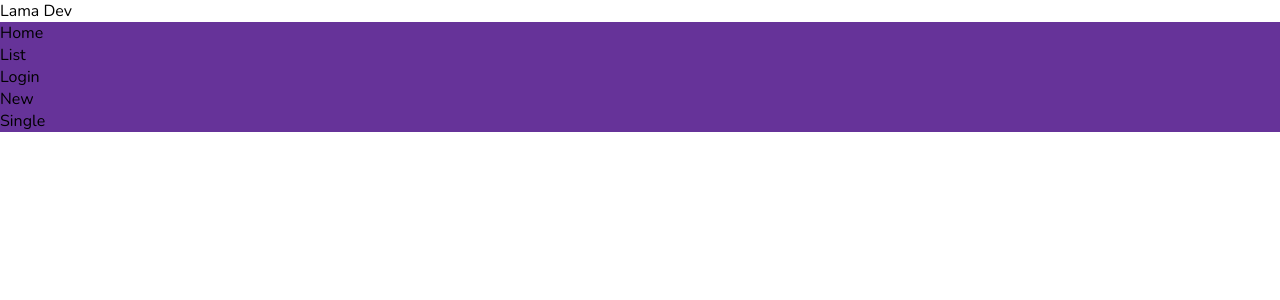
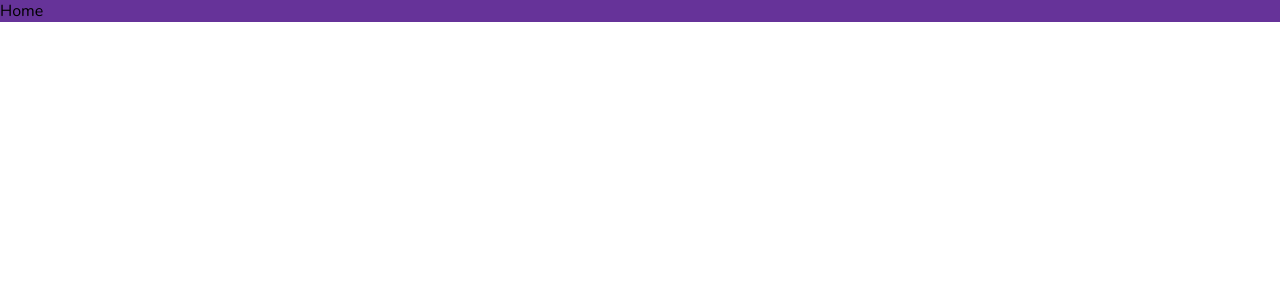
Before and after one commit to Matt-LaRochelle/react-admin, a React (Create React App) app: page / in a window 1280 px wide. Shown: the top 300 px of the page. Built offline with nearby package versions, Linux system fonts and the light colour scheme.

Commit message:
browser router

```diff
--- a/package.json
+++ b/package.json
@@ -8,6 +8,7 @@
     "@testing-library/user-event": "^13.5.0",
     "react": "^18.2.0",
     "react-dom": "^18.2.0",
+    "react-router-dom": "^6.14.2",
     "react-scripts": "5.0.1",
     "sass": "^1.64.1",
     "web-vitals": "^2.1.4"
--- a/src/App.js
+++ b/src/App.js
@@ -1,19 +1,31 @@
+import { BrowserRouter, Routes, Route } from 'react-router-dom'
 import Home from "./pages/home/Home";
 import List from "./pages/list/List";
 import Login from "./pages/login/Login";
 import New from "./pages/new/New";
 import Single from "./pages/single/Single";
 
-
 function App() {
   return (
     <div>
-      Lama Dev
-      <Home />
-      <List />
-      <Login />
-      <New />
-      <Single />
+      <BrowserRouter>
+        <Routes>
+          <Route path="/">
+            <Route index element={<Home/>}/>
+            <Route path="login" element={<Login/>}/>
+            <Route path="users">
+              <Route index element={<List/>}/>
+              <Route path=":userId" element={<Single/>}/>
+              <Route path="new" element={<New/>}/>
+            </Route>
+            <Route path="products">
+              <Route index element={<List/>}/>
+              <Route path=":productId" element={<Single/>}/>
+              <Route path="new" element={<New/>}/>
+            </Route>
+          </Route>
+        </Routes>
+      </BrowserRouter>
     </div>
   );
 }
```
Also changed, not shown: 1 other file (tests, documents, lock files or other folders).
